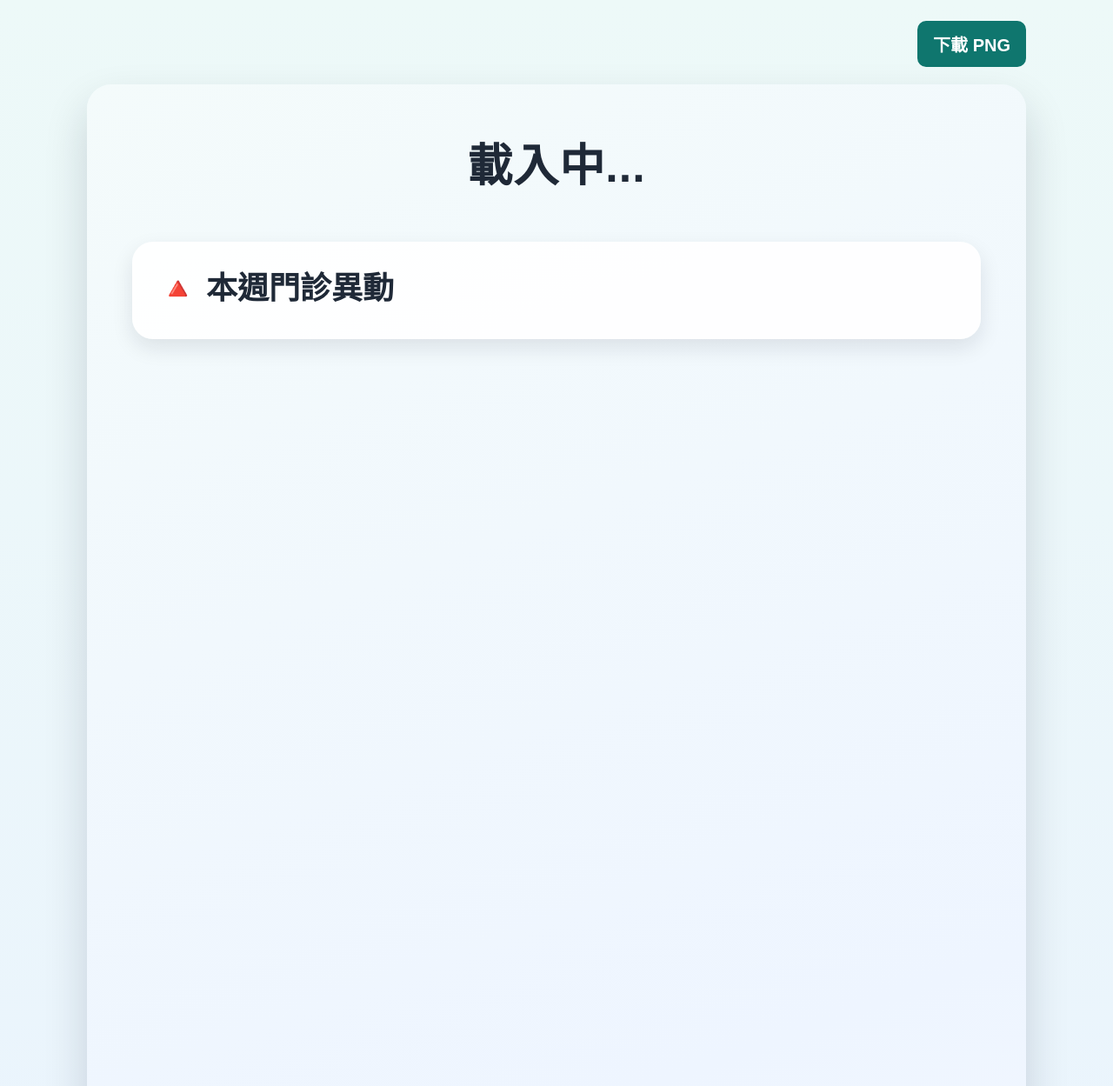
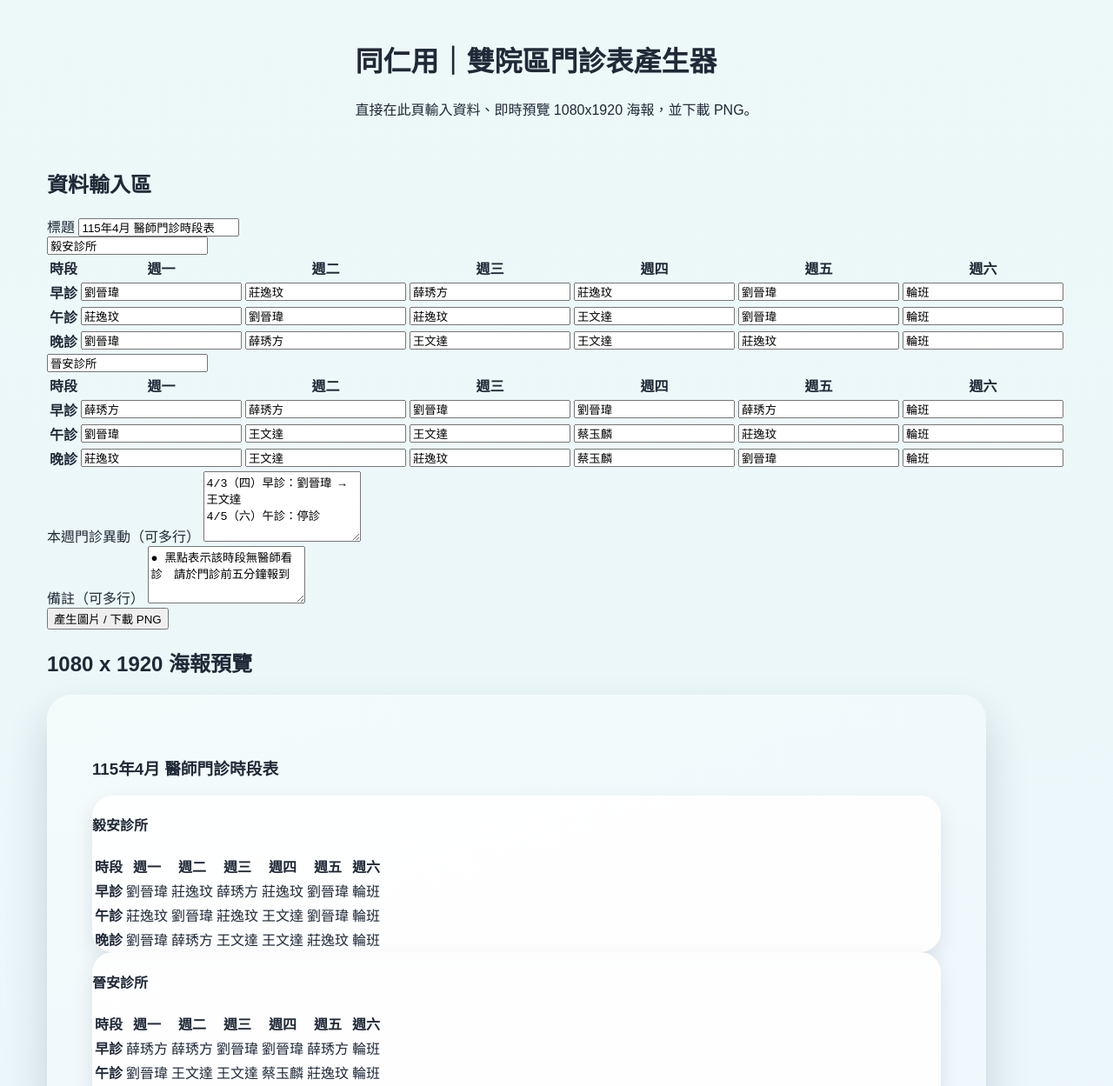
Before and after one commit to aangela-star/clinic-schedule-generator, a plain HTML site: page index.html in a window 1280 px wide. Shown: the top 1249 px of the page at 87% size. Drawn offline with nearby package versions, Linux system fonts and the light colour scheme.

Commit message:
Update index.html

```diff
--- a/index.html
+++ b/index.html
@@ -3,30 +3,63 @@
   <head>
     <meta charset="UTF-8" />
     <meta name="viewport" content="width=device-width, initial-scale=1.0" />
-    <title>雙院區醫師門診表 HTML 圖片產生器 v1</title>
+    <title>雙院區門診表產生器</title>
     <link rel="stylesheet" href="style.css" />
+    <script src="https://cdn.jsdelivr.net/npm/html2canvas@1.4.1/dist/html2canvas.min.js" defer></script>
+    <script src="app.js" defer></script>
   </head>
   <body>
-    <div class="controls">
-      <button id="download-btn" type="button">下載 PNG</button>
-    </div>
+    <header class="page-header">
+      <h1>同仁用｜雙院區門診表產生器</h1>
+      <p>直接在此頁輸入資料、即時預覽 1080x1920 海報，並下載 PNG。</p>
+    </header>
 
-    <main id="poster" class="poster" aria-label="雙院區醫師門診表海報">
-      <header class="poster-header">
-        <h1 id="poster-title">載入中...</h1>
-      </header>
+    <main class="layout">
+      <section class="editor" aria-label="資料輸入區">
+        <h2>資料輸入區</h2>
 
-      <section id="clinics-container" class="clinics-container" aria-live="polite"></section>
+        <div class="field-group">
+          <label for="titleInput">標題</label>
+          <input id="titleInput" type="text" />
+        </div>
 
-      <section class="changes-card">
-        <h2>🔺 本週門診異動</h2>
-        <ul id="changes-list"></ul>
+        <div id="clinicsEditor"></div>
+
+        <div class="field-group">
+          <label for="changesInput">本週門診異動（可多行）</label>
+          <textarea id="changesInput" rows="5"></textarea>
+        </div>
+
+        <div class="field-group">
+          <label for="noteInput">備註（可多行）</label>
+          <textarea id="noteInput" rows="4"></textarea>
+        </div>
+
+        <button id="downloadBtn" type="button">產生圖片 / 下載 PNG</button>
       </section>
 
-      <footer class="poster-note" id="poster-note"></footer>
+      <section class="preview-wrapper" aria-label="海報預覽區">
+        <h2>1080 x 1920 海報預覽</h2>
+        <div class="preview-scale">
+          <article id="poster" class="poster" aria-label="門診表海報">
+            <header class="poster-header">
+              <h3 id="posterTitle"></h3>
+            </header>
+
+            <section id="posterClinics" class="poster-clinics"></section>
+
+            <section class="info-card">
+              <h4>本週門診異動</h4>
+              <pre id="posterChanges"></pre>
+            </section>
+
+            <section class="info-card note-card">
+              <h4>備註</h4>
+              <pre id="posterNote"></pre>
+            </section>
+          </article>
+        </div>
+      </section>
     </main>
-
-    <script src="https://cdn.jsdelivr.net/npm/html2canvas@1.4.1/dist/html2canvas.min.js"></script>
-    <script src="app.js" defer></script>
   </body>
 </html>
```
